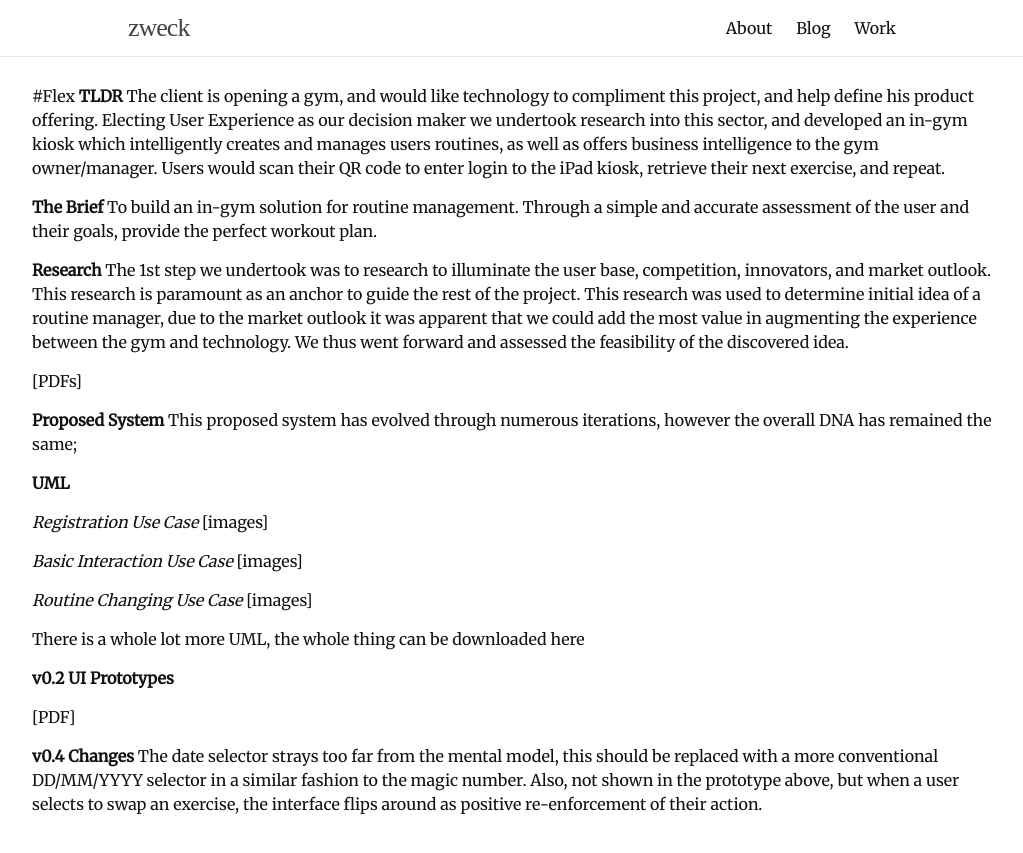
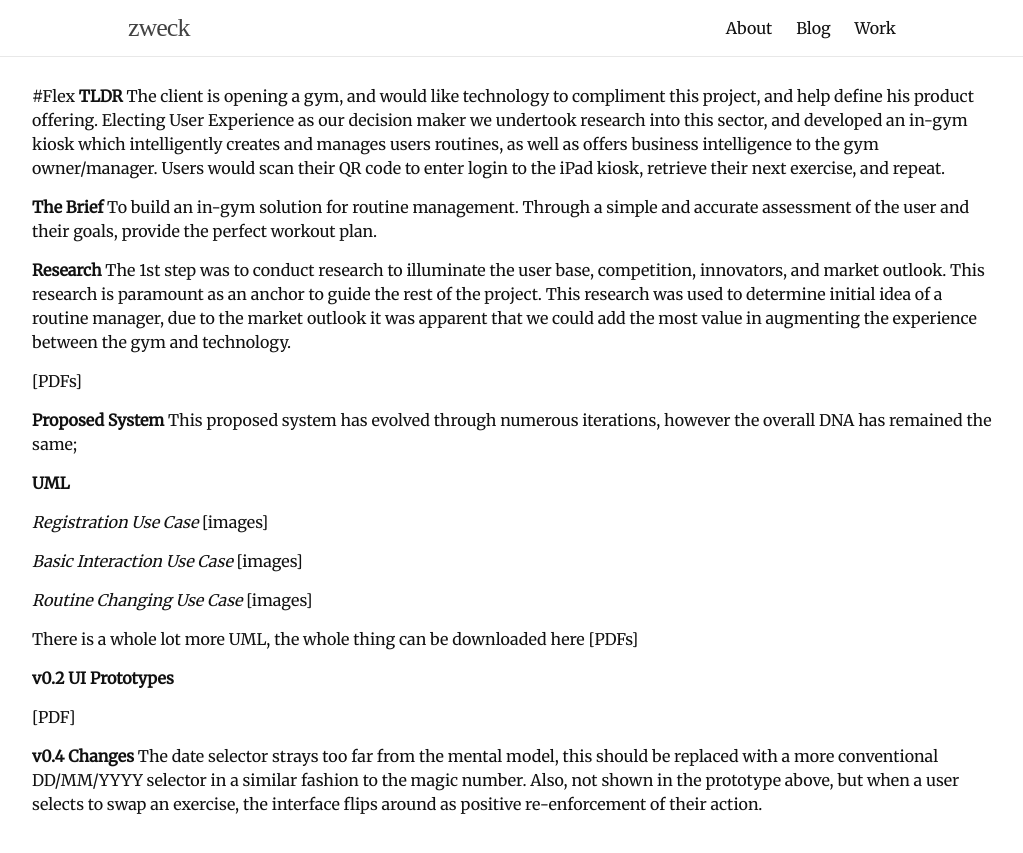
Before and after one commit to zweck/zweck.github.io, a Jekyll site: the page built from _posts/2016-03-04-flex.md, in a window 1280 px wide and 900 px high, scrolled down 281 px. Shown: the top 853 px of the window, without its empty margins (128-1151 px from the left). Built offline with Jekyll 4.4.1, drawn with Linux system fonts in a browser that asks for light colours; some web fonts are replaced.

Commit message:
Update 2016-03-04-flex.md

```diff
--- a/_posts/2016-03-04-flex.md
+++ b/_posts/2016-03-04-flex.md
@@ -14,7 +14,7 @@ __The Brief__
 To build an in-gym solution for routine management. Through a simple and accurate assessment of the user and their goals, provide the perfect workout plan.
 
 __Research__
-The 1st step we undertook was to research to illuminate the user base, competition, innovators, and market outlook. This research is paramount as an anchor to guide the rest of the project. This research was used to determine initial idea of a routine manager, due to the market outlook it was apparent that we could add the most value in augmenting the experience between the gym and technology. We thus went forward and assessed the feasibility of the discovered idea.
+The 1st step was to conduct research to illuminate the user base, competition, innovators, and market outlook. This research is paramount as an anchor to guide the rest of the project. This research was used to determine initial idea of a routine manager, due to the market outlook it was apparent that we could add the most value in augmenting the experience between the gym and technology.
 
 [PDFs]
 
@@ -32,7 +32,7 @@ __Proposed System__
  _Routine Changing Use Case_
  [images]
 
- There is a whole lot more UML, the whole thing can be downloaded here
+ There is a whole lot more UML, the whole thing can be downloaded here [PDFs]
 
  __v0.2 UI Prototypes__
 
```
